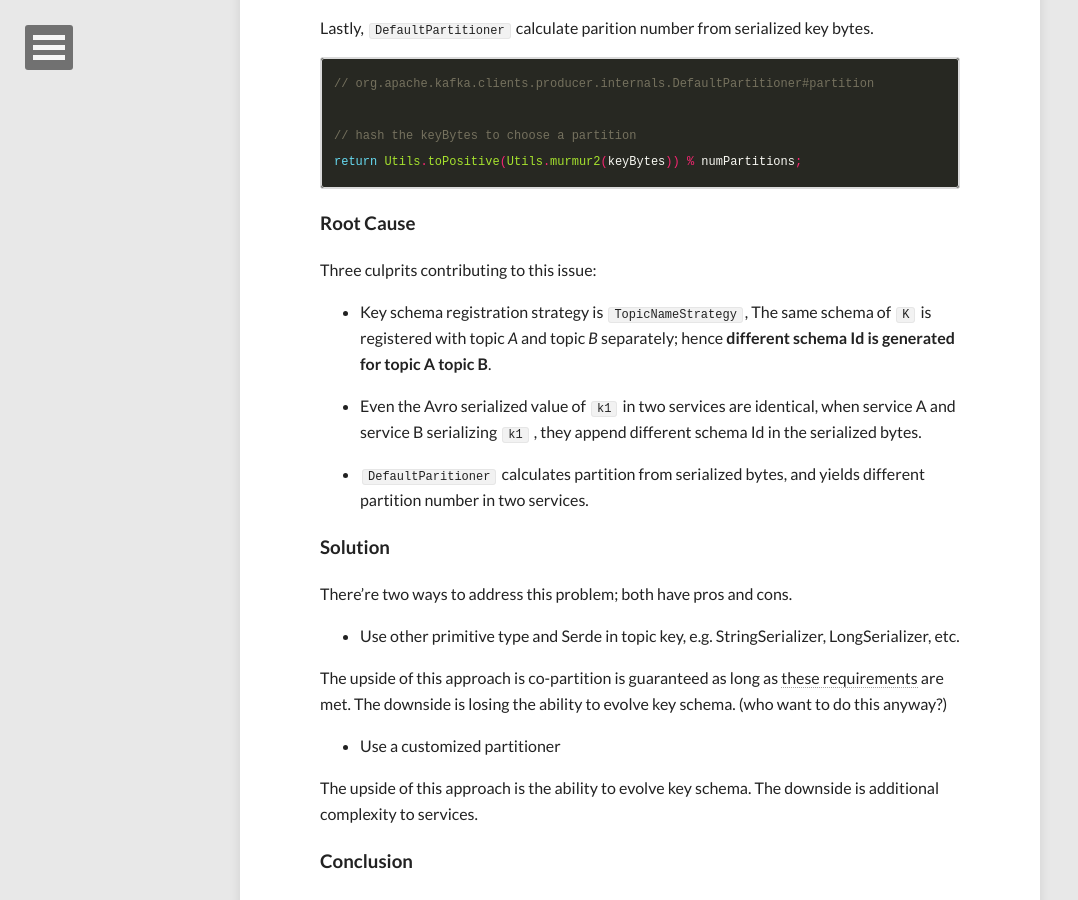
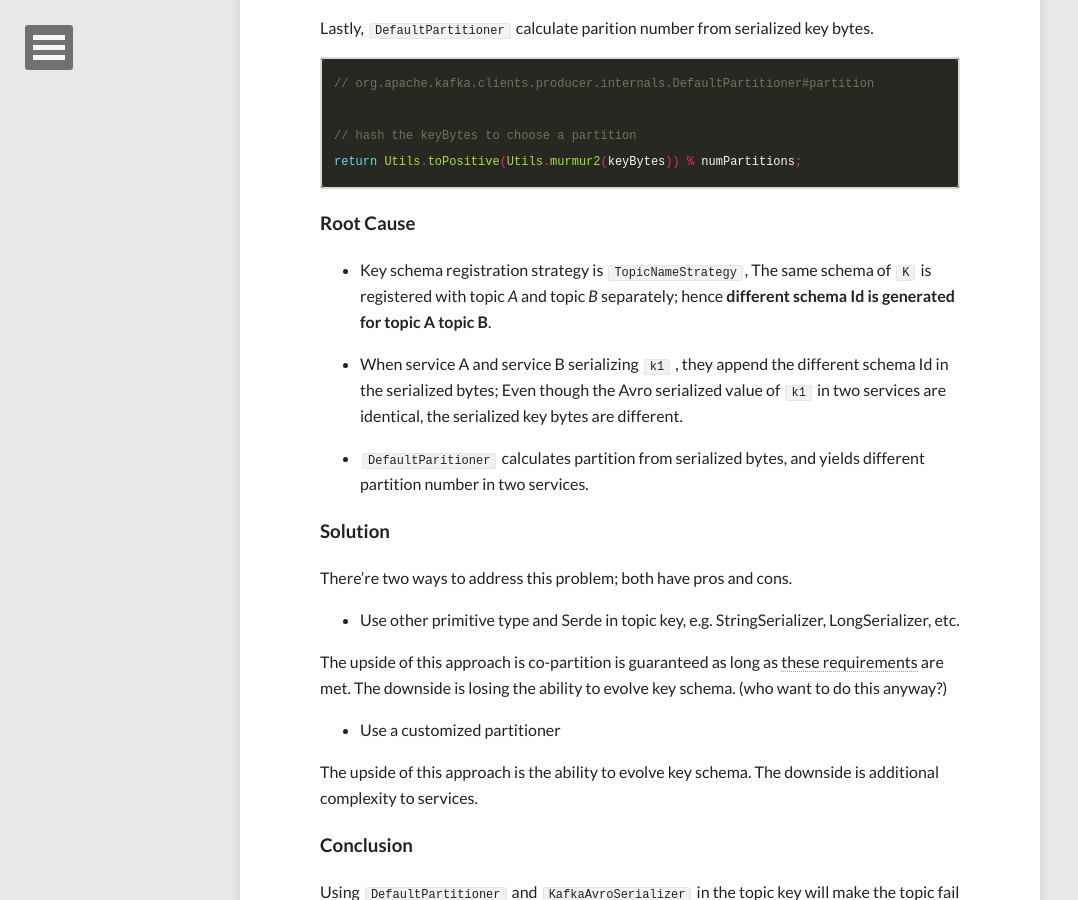
Before and after one commit to nicholasren/nicholasren.github.io, a Jekyll site: the page built from _posts/2020-05-18-avro-key-co-partition-issue.md, in a window 1280 px wide and 900 px high, scrolled down 2276 px. Shown: the whole window, without its empty margins (0-1078 px from the left). Built offline with Jekyll 4.4.1, drawn with Linux system fonts in a browser that asks for light colours; nearby versions of some CDN libraries; comment, search, counter and statistics services are not loaded.

Commit message:
Re-wording

```diff
--- a/_posts/2020-05-18-avro-key-co-partition-issue.md
+++ b/_posts/2020-05-18-avro-key-co-partition-issue.md
@@ -69,11 +69,10 @@ return Utils.toPositive(Utils.murmur2(keyBytes)) % numPartitions;
 
 
 ### Root Cause
-Three culprits contributing to this issue:
-
 - Key schema registration strategy is `TopicNameStrategy`, The same schema of `K` is registered with topic *A* and topic *B* separately; hence __different schema Id is generated for topic A topic B__.
 
-- Even the Avro serialized value of `k1` in two services are identical, when service A and service B serializing `k1` , they append different schema Id in the serialized bytes.
+- When service A and service B serializing `k1` , they append the different schema Id in the serialized bytes;
+  Even though the Avro serialized value of `k1` in two services are identical, the serialized key bytes are different.
 
 - `DefaultParitioner` calculates partition from serialized bytes, and yields different partition number in two services.
 
```
